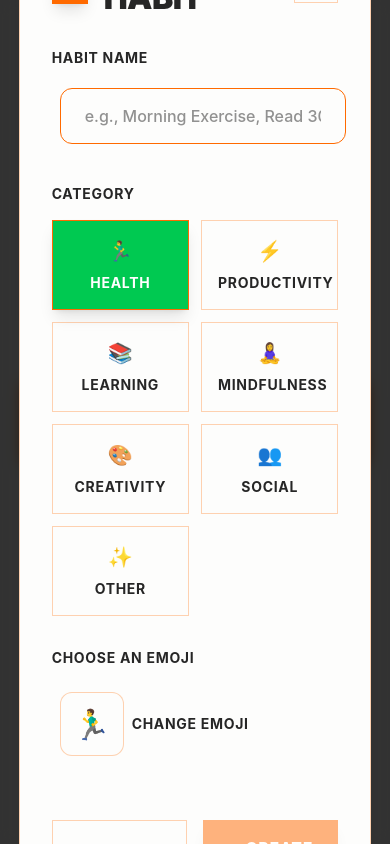
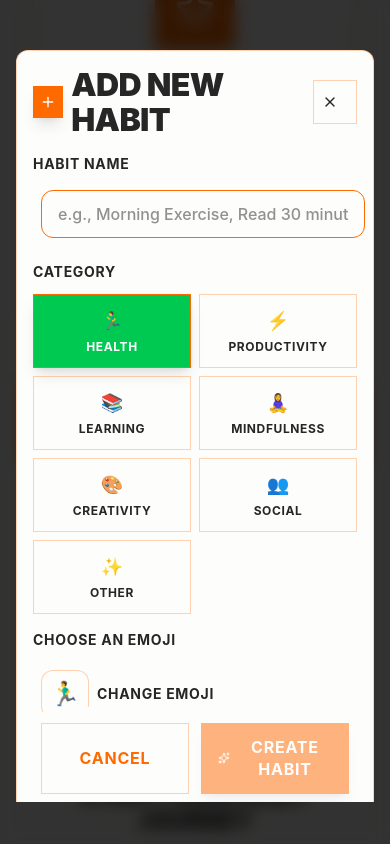
Before and after one commit to WilsonChieu/habitpulse, a Next.js app: page / in a window 390 px wide. Both pictures are taken after a click on the button "ADD NEW HABIT". Shown: the part 573-1417 px from the top of the page. Built offline with nearby package versions, Linux system fonts and the light colour scheme.

Commit message:
fix: small fix on phone

```diff
--- a/src/components/AddHabitDialog.tsx
+++ b/src/components/AddHabitDialog.tsx
@@ -54,29 +54,30 @@ export function AddHabitDialog({ isOpen, onClose, onAdd }: AddHabitDialogProps)
   if (!isOpen) return null;
 
   return (
-    <div className="fixed inset-0 bg-black/80 backdrop-blur-sm flex items-center justify-center z-50 p-4">
-      <Card className="w-full max-w-lg animate-scale-in border border-primary/30 bg-warm-card shadow-lg">
-        <div className="p-8">
+    <div className="fixed inset-0 bg-black/80 backdrop-blur-sm flex items-center justify-center z-50 p-2 sm:p-4">
+      <div className="w-full max-w-lg max-h-[90vh] overflow-y-auto">
+        <Card className="animate-scale-in border border-primary/30 bg-warm-card shadow-lg">
+          <div className="p-4 sm:p-6 md:p-8">
             {/* Header */}
-          <div className="flex items-center justify-between mb-8">
-            <div className="flex items-center space-x-4">
-              <div className="w-12 h-12 border border-primary flex items-center justify-center bg-primary shadow-lg">
-                <Plus className="w-6 h-6 text-white" />
+            <div className="flex items-center justify-between mb-4 sm:mb-6 md:mb-8">
+              <div className="flex items-center space-x-2 sm:space-x-4">
+                <div className="w-8 h-8 sm:w-10 sm:h-10 md:w-12 md:h-12 border border-primary flex items-center justify-center bg-primary shadow-lg">
+                  <Plus className="w-4 h-4 sm:w-5 sm:h-5 md:w-6 md:h-6 text-white" />
                 </div>
-              <h2 className="text-2xl font-black text-text tracking-tight">ADD NEW HABIT</h2>
+                <h2 className="text-lg sm:text-xl md:text-2xl font-black text-text tracking-tight">ADD NEW HABIT</h2>
               </div>
               <button
                 onClick={handleClose}
-              className="p-3 border border-primary/30 hover:bg-primary hover:text-white transition-all duration-200"
+                className="p-2 sm:p-3 border border-primary/30 hover:bg-primary hover:text-white transition-all duration-200"
               >
-              <X className="w-5 h-5" />
+                <X className="w-4 h-4 sm:w-5 sm:h-5" />
               </button>
             </div>
 
-          <form onSubmit={handleSubmit} className="space-y-8">
+            <form onSubmit={handleSubmit} className="space-y-4 sm:space-y-6 md:space-y-8">
               {/* Habit Title */}
               <div>
-              <label className="block text-sm font-bold text-text-secondary mb-3 uppercase tracking-wider">
+                <label className="block text-sm font-bold text-text-secondary mb-2 sm:mb-3 uppercase tracking-wider">
                   Habit Name
                 </label>
                 <input
@@ -84,30 +85,30 @@ export function AddHabitDialog({ isOpen, onClose, onAdd }: AddHabitDialogProps)
                   value={title}
                   onChange={(e) => setTitle(e.target.value)}
                   placeholder="e.g., Morning Exercise, Read 30 minutes..."
-                className="w-full px-6 py-4 border border-primary/30 focus:border-primary focus:outline-none bg-warm-card text-text placeholder-text-muted transition-colors font-medium"
+                  className="w-full px-4 py-3 sm:px-6 sm:py-4 border border-primary/30 focus:border-primary focus:outline-none bg-warm-card text-text placeholder-text-muted transition-colors font-medium"
                   autoFocus
                 />
               </div>
 
               {/* Category Selection */}
               <div>
-              <label className="block text-sm font-bold text-text-secondary mb-4 uppercase tracking-wider">
+                <label className="block text-sm font-bold text-text-secondary mb-3 sm:mb-4 uppercase tracking-wider">
                   Category
                 </label>
-              <div className="grid grid-cols-2 gap-3">
+                <div className="grid grid-cols-2 gap-2 sm:gap-3">
                   {categories.map((category) => (
                     <button
                       key={category.name}
                       type="button"
                       onClick={() => setSelectedCategory(category)}
-                    className={`p-4 border transition-all duration-200 ${
+                      className={`p-3 sm:p-4 border transition-all duration-200 ${
                         selectedCategory.name === category.name
                           ? `border-primary ${category.color} text-white shadow-lg`
                           : "border-primary/30 hover:border-primary/50"
                       }`}
                     >
-                    <div className="text-xl mb-2">{category.emoji}</div>
-                    <div className="text-sm font-bold uppercase tracking-wider">{category.name}</div>
+                      <div className="text-lg sm:text-xl mb-1 sm:mb-2">{category.emoji}</div>
+                      <div className="text-xs sm:text-sm font-bold uppercase tracking-wider">{category.name}</div>
                     </button>
                   ))}
                 </div>
@@ -115,14 +116,14 @@ export function AddHabitDialog({ isOpen, onClose, onAdd }: AddHabitDialogProps)
 
               {/* Emoji Selection */}
               <div>
-              <label className="block text-sm font-bold text-text-secondary mb-4 uppercase tracking-wider">
+                <label className="block text-sm font-bold text-text-secondary mb-3 sm:mb-4 uppercase tracking-wider">
                   Choose an Emoji
                 </label>
-              <div className="flex items-center space-x-4">
+                <div className="flex items-center space-x-3 sm:space-x-4">
                   <button
                     type="button"
                     onClick={() => setShowEmojiPicker(!showEmojiPicker)}
-                  className="w-16 h-16 text-3xl border border-primary/30 hover:border-primary/50 transition-colors flex items-center justify-center bg-warm-card"
+                    className="w-12 h-12 sm:w-14 sm:h-14 md:w-16 md:h-16 text-2xl sm:text-3xl border border-primary/30 hover:border-primary/50 transition-colors flex items-center justify-center bg-warm-card"
                   >
                     {selectedEmoji}
                   </button>
@@ -136,8 +137,8 @@ export function AddHabitDialog({ isOpen, onClose, onAdd }: AddHabitDialogProps)
                 </div>
 
                 {showEmojiPicker && (
-                <div className="mt-4 p-4 border border-primary/30 bg-warm-card animate-fade-in shadow-lg">
-                  <div className="grid grid-cols-6 gap-3">
+                  <div className="mt-3 sm:mt-4 p-3 sm:p-4 border border-primary/30 bg-warm-card animate-fade-in shadow-lg">
+                    <div className="grid grid-cols-6 gap-2 sm:gap-3">
                       {commonEmojis.map((emoji) => (
                         <button
                           key={emoji}
@@ -146,7 +147,7 @@ export function AddHabitDialog({ isOpen, onClose, onAdd }: AddHabitDialogProps)
                             setSelectedEmoji(emoji);
                             setShowEmojiPicker(false);
                           }}
-                        className="w-12 h-12 text-2xl hover:bg-primary/10 transition-colors flex items-center justify-center border border-primary/30"
+                          className="w-8 h-8 sm:w-10 sm:h-10 md:w-12 md:h-12 text-lg sm:text-xl md:text-2xl hover:bg-primary/10 transition-colors flex items-center justify-center border border-primary/30"
                         >
                           {emoji}
                         </button>
@@ -156,21 +157,21 @@ export function AddHabitDialog({ isOpen, onClose, onAdd }: AddHabitDialogProps)
                 )}
               </div>
 
-            {/* Action Buttons */}
-            <div className="flex space-x-4 pt-6">
+              {/* Action Buttons - Fixed at bottom */}
+              <div className="flex space-x-3 sm:space-x-4 pt-4 sm:pt-6 sticky bottom-0 bg-warm-card pb-2">
                 <button
                   type="button"
                   onClick={handleClose}
-                className="flex-1 px-6 py-4 border border-primary/30 text-primary hover:bg-primary hover:text-white transition-all duration-200 font-bold uppercase tracking-wider"
+                  className="flex-1 px-4 py-3 sm:px-6 sm:py-4 border border-primary/30 text-primary hover:bg-primary hover:text-white transition-all duration-200 font-bold uppercase tracking-wider"
                 >
                   Cancel
                 </button>
                 <button
                   type="submit"
                   disabled={!title.trim()}
-                className="flex-1 px-6 py-4 bg-primary text-white border border-primary hover:bg-primary-dark transition-all duration-200 disabled:opacity-50 disabled:cursor-not-allowed flex items-center justify-center space-x-3 font-bold uppercase tracking-wider shadow-lg"
+                  className="flex-1 px-4 py-3 sm:px-6 sm:py-4 bg-primary text-white border border-primary hover:bg-primary-dark transition-all duration-200 disabled:opacity-50 disabled:cursor-not-allowed flex items-center justify-center space-x-2 sm:space-x-3 font-bold uppercase tracking-wider shadow-lg"
                 >
-                <Sparkles className="w-5 h-5" />
+                  <Sparkles className="w-4 h-4 sm:w-5 sm:h-5" />
                   <span>Create Habit</span>
                 </button>
               </div>
@@ -178,5 +179,6 @@ export function AddHabitDialog({ isOpen, onClose, onAdd }: AddHabitDialogProps)
           </div>
         </Card>
       </div>
+    </div>
   );
 }
```
Lines whose indentation alone changed are shown as unchanged.
